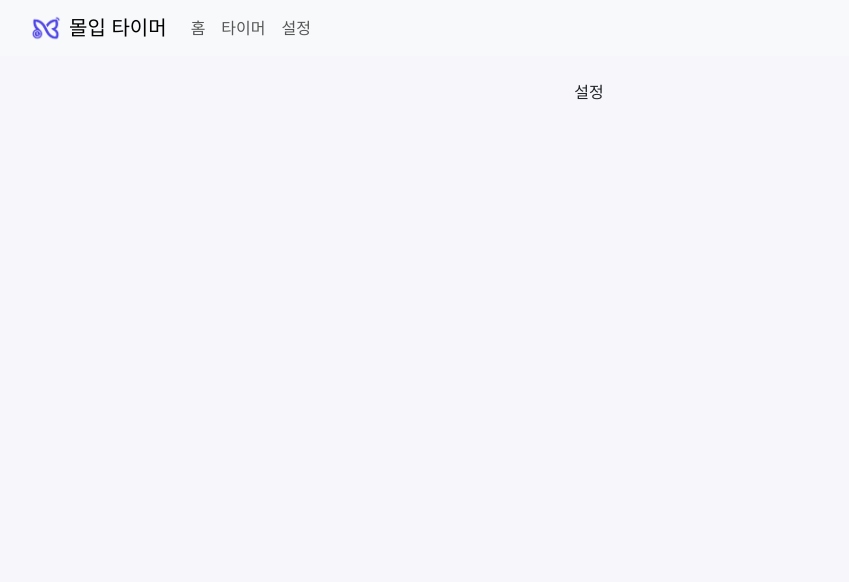
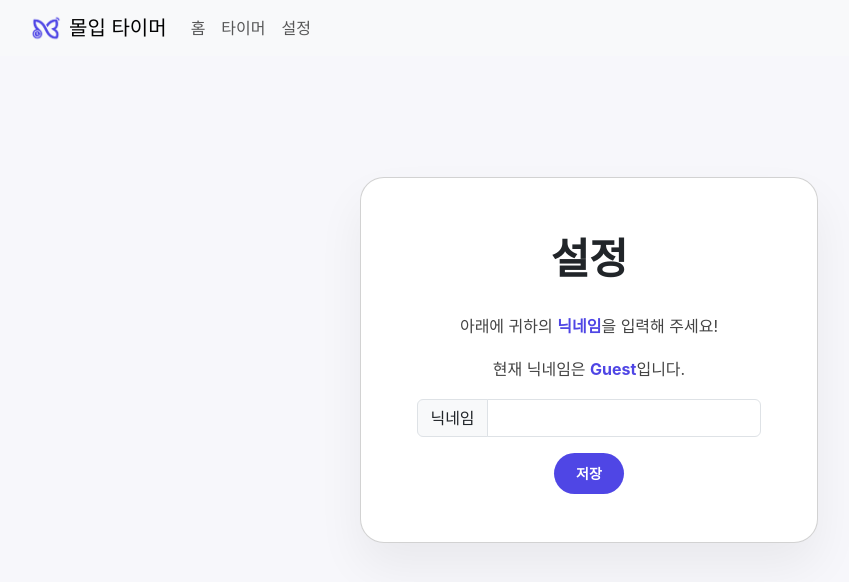
Before and after one commit to z1hxn/Molip-Timer, a React (Vite) app: page /settings in a window 1280 px wide. Shown: the top 582 px of the page, without its empty margins (51-900 px from the left). Built offline with nearby package versions, Linux system fonts and the light colour scheme; a web font is replaced by a local one.

Commit message:
Chore: Add placeholder settings page with sample nickname settings

```diff
--- a/src/App.tsx
+++ b/src/App.tsx
@@ -1,6 +1,5 @@
 import "./App.css";
 import { Routes, Route } from "react-router-dom";
-import * as tf from "@tensorflow/tfjs";
 import { Home, Timer, Settings } from "./pages";
 import Header from "./components/Header.tsx";
 
--- a/src/pages/Settings.tsx
+++ b/src/pages/Settings.tsx
@@ -1,8 +1,43 @@
+import { useState } from 'react';
+import { Form, InputGroup } from 'react-bootstrap';
+
 function Settings() {
+  const [name, setName] = useState('Guest');
+  const [inputName, setInputName] = useState('');
+
   return (
-    <>
-      <div>설정</div>
-    </>
+    <div className="page-center">
+      <div className="card timer-card">
+        <h1 className="title">설정</h1>
+
+        <p className="description">
+          아래에 귀하의 <strong>닉네임</strong>을 입력해 주세요!
+        </p>
+
+        <p className="description">
+          현재 닉네임은 <strong>{name}</strong>입니다.
+        </p>
+
+        <InputGroup className="mb-3">
+          <InputGroup.Text>닉네임</InputGroup.Text>
+          <Form.Control
+            value={inputName}
+            onChange={(e) => setInputName(e.target.value)}
+          />
+        </InputGroup>
+
+        <button
+          className="btn btn-primary btn-sm"
+          onClick={() => {
+            setName(inputName);
+            localStorage.setItem('nickname', inputName);
+            alert(`닉네임이 변경되었습니다, ${inputName}님!`);
+          }}
+        >
+          저장
+        </button>
+      </div>
+    </div>
   );
 }
 
--- a/src/pages/Timer.tsx
+++ b/src/pages/Timer.tsx
@@ -76,10 +76,10 @@ function Timer() {
           <div className="ai-video" />
           <div className="ai-status">미집중</div>
           <div className="ai-countdown">
-            타이머 정지까지 <strong>26</strong>
+            타이머 정지까지 <strong>16</strong>
           </div>
           <div className="ai-quote">
-            "지금 이 순간이 가장 소중하다."
+            "지금 이 순간이 가장 소중하다"
           </div>
         </div>
 
```
